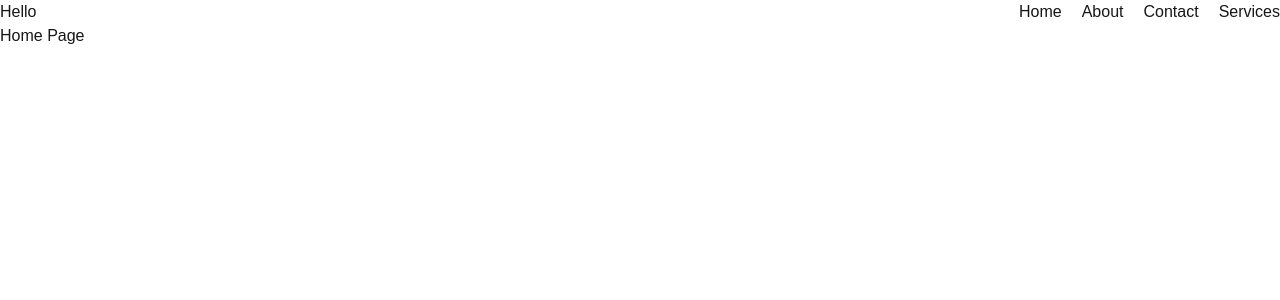
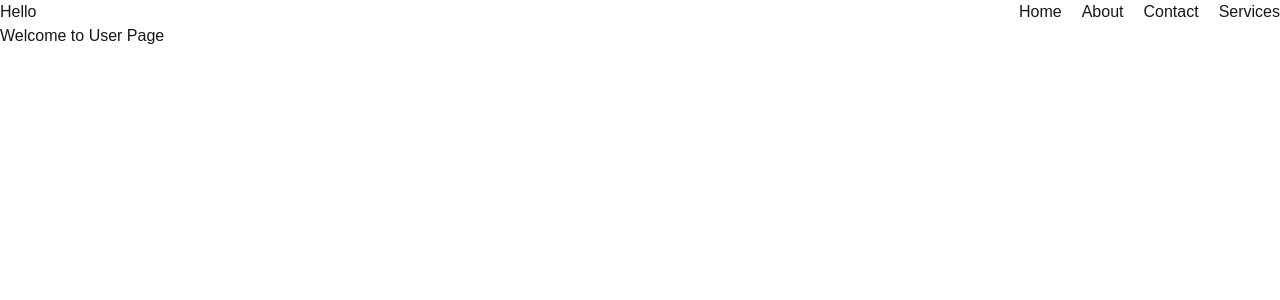
Before and after one commit to Dipika-Gandash/nextjs_learning, a Next.js app: page / in a window 1280 px wide. Shown: the top 300 px of the page. Built offline with nearby package versions, Linux system fonts and the light colour scheme.

Commit message:
add group routes for user/auth

```diff
--- a/jsconfig.json
+++ b/jsconfig.json
@@ -1,7 +1,8 @@
 {
   "compilerOptions": {
+    "baseUrl": ".",
     "paths": {
-      "@/*": ["./src/*"]
+      "@/*": ["src/*"]
     }
   }
 }
--- /dev/null
+++ b/src/app/(user)/(auth)/login/page.js
@@ -0,0 +1,6 @@
+
+export default function loginPage() {
+    return (
+        <div>This is Login Page</div>
+    )
+}
--- /dev/null
+++ b/src/app/(user)/(auth)/signup/page.js
@@ -0,0 +1,6 @@
+
+export default function signUpPage () {
+    return (
+        <div>This is Sign Up page</div>
+    )
+}
--- /dev/null
+++ b/src/app/(user)/page.js
@@ -0,0 +1,6 @@
+
+export default function userPage () {
+    return (
+        <div>Welcome to User Page</div>
+    )
+}
--- a/src/app/layout.js
+++ b/src/app/layout.js
@@ -1,7 +1,7 @@
 import './globals.css';
-import Header from './components/Header';
-import Footer from './components/Footer';
-import Navigation from './components/Navigation';
+import Header from '../components/Header';
+import Footer from '../components/Footer';
+import Navigation from '@/components/Navigation'
 
 export const metadata = {
    title: 'My Next.js App',
```
Also changed, not shown: src/components/Footer.jsx (renamed from src/app/components/Footer.jsx), src/components/Header.jsx (renamed from src/app/components/Header.jsx), src/components/Navigation.js (renamed from src/app/components/Navigation.js), 1 other file (tests, documents, lock files or other folders).
